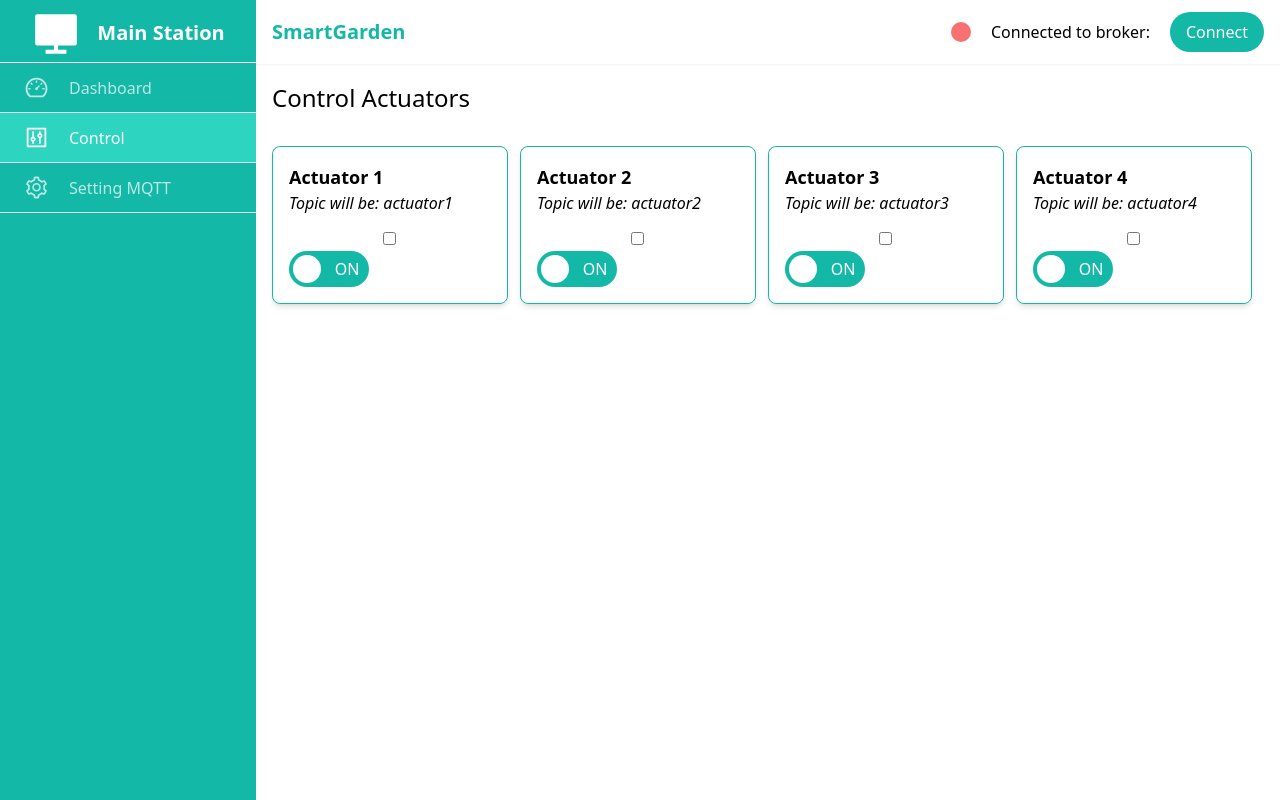
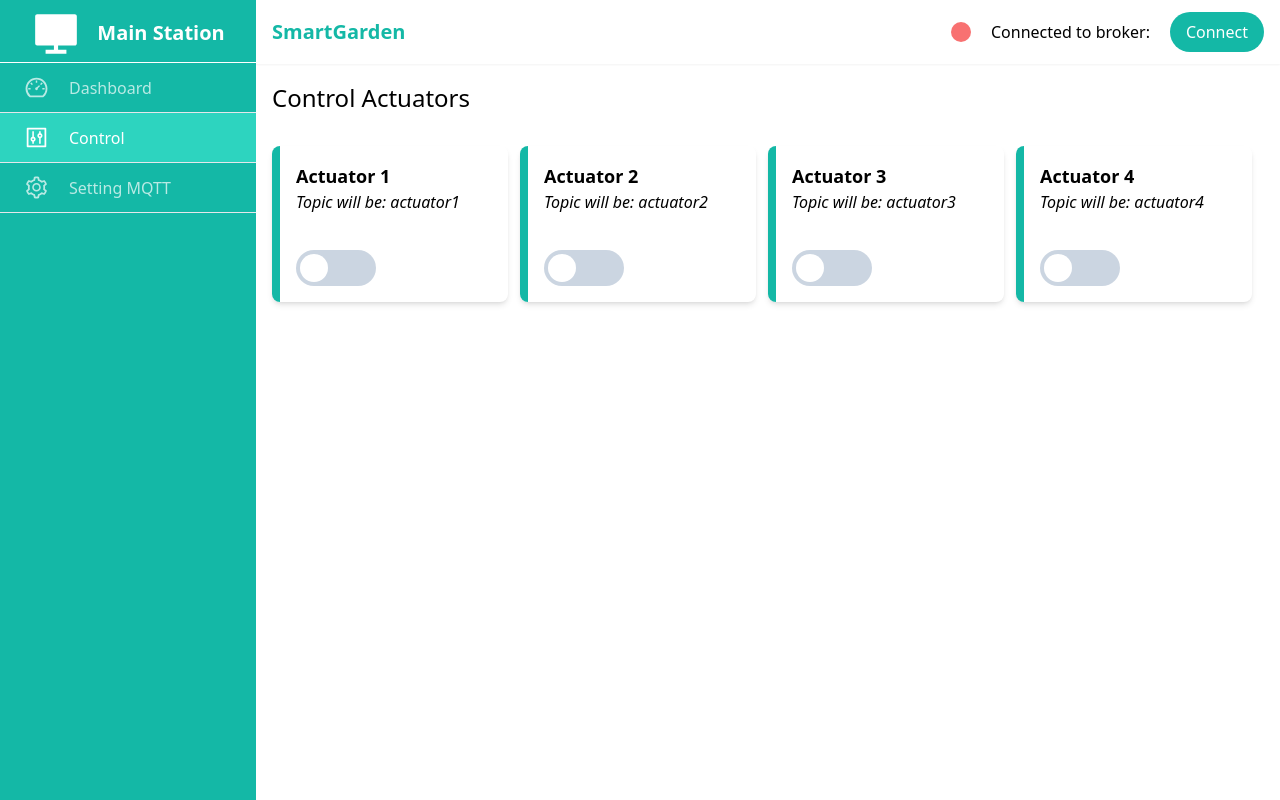
Before and after one commit to tubagusdylan/smart-garden-app, a React (Vite) app: page /control in a window 1280 px wide. Built offline with nearby package versions, Linux system fonts and the light colour scheme.

Commit message:
create functionality for publish mqtt in different actuator

```diff
--- a/src/App.jsx
+++ b/src/App.jsx
@@ -15,6 +15,32 @@ function App() {
   const [subcribeTopic, setSubcribeTopic] = useState("smartgarden/iot/tebe");
   const [publishTopic, setPublishTopic] = useState("smartgarden/iot");
   const [msgPayload, setMsgPayload] = useState({});
+  const [actuators, setActuators] = useState([
+    {
+      id: 1,
+      name: "Actuator 1",
+      topic: "actuator1",
+      status: "OFF",
+    },
+    {
+      id: 2,
+      name: "Actuator 2",
+      topic: "actuator2",
+      status: "OFF",
+    },
+    {
+      id: 3,
+      name: "Actuator 3",
+      topic: "actuator3",
+      status: "OFF",
+    },
+    {
+      id: 4,
+      name: "Actuator 4",
+      topic: "actuator4",
+      status: "OFF",
+    },
+  ]);
 
   const handleClientConnect = (url, option) => {
     setMqttStatus("connecting");
@@ -34,6 +60,32 @@ function App() {
 
   const handlePublishTopic = (topic) => {
     setPublishTopic(topic);
+  };
+
+  const handleActuatorChange = (id) => {
+    let msg;
+    let newActuator;
+
+    const index = actuators.findIndex((value) => {
+      return value.id === id;
+    });
+
+    const currentActuator = actuators[index];
+
+    if (currentActuator.status === "OFF") {
+      msg = JSON.stringify({ payload: 1 });
+      newActuator = { ...currentActuator, status: "ON" };
+      actuators.splice(index, 1, newActuator);
+      client?.publish(`${publishTopic}/${currentActuator.topic}`, msg);
+      setActuators(actuators);
+      return;
+    }
+
+    msg = JSON.stringify({ payload: 0 });
+    newActuator = { ...currentActuator, status: "OFF" };
+    actuators.splice(index, 1, newActuator);
+    client?.publish(`${publishTopic}/${currentActuator.topic}`, msg);
+    setActuators(actuators);
   };
 
   useEffect(() => {
@@ -86,7 +138,7 @@ function App() {
           <div className="mt-32 lg:mt-[66px] px-4 lg:p-4 lg:w-[80%]">
             <Routes>
               <Route path="/" element={<Dashboard />} />
-              <Route path="/control" element={<Control />} />
+              <Route path="/control" element={<Control onActuatorChange={handleActuatorChange} actuators={actuators} />} />
               <Route path="/setting" element={<Settings subcribeTopic={subcribeTopic} publishTopic={publishTopic} onChangeSubcribeTopic={handleSubcribeTopic} onChangePublishTopic={handlePublishTopic} />} />
             </Routes>
           </div>
@@ -97,6 +149,3 @@ function App() {
 }
 
 export default App;
-
-// TODO: Di App bikin fungsi handleActuatorChange, bikin kondisi menggunakan index,
-// !! Kalau index terpilih lakukan publish berdasarkan topic per object di actuators tersebut.
--- a/src/components/ActuatorCard.jsx
+++ b/src/components/ActuatorCard.jsx
@@ -4,25 +4,22 @@
 import { useState } from "react";
 
 const ActuatorCard = (props) => {
-  const { name, topic, status } = props;
-
-  const [isChecked, setIsChecked] = useState(false);
+  const { actuator, onActuatorChange } = props;
 
   return (
-    <div className="w-full lg:w-1/2 xl:w-1/4">
-      <div className="w-full lg:w-[95%] flex flex-wrap items-center p-4 border border-teal-500 rounded-lg shadow-md">
+    <div className="w-full lg:w-1/2 xl:w-1/4 lg:mb-8">
+      <div className="w-full lg:w-[95%] flex flex-wrap items-center justify-between p-4 border-l-8 border-teal-500 rounded-lg shadow-md ">
         <header className="w-1/2 lg:w-full">
-          <h1 className="text-lg font-semibold">{name}</h1>
+          <h1 className="text-lg font-semibold">{actuator.name}</h1>
           <span>
-            <i>Topic will be: {topic}</i>
+            <i>Topic will be: {actuator.topic}</i>
           </span>
         </header>
         <div className="w-1/2 lg:w-full text-center lg:mt-3">
-          <input type="checkbox" className="" id={name} />
-          <label htmlFor={name}>
-            <div className="w-[80px] h-9 rounded-full bg-teal-500 flex items-center px-1 cursor-pointer">
-              <div className="w-1/2 text-white">{status === "OFF" ? <div className=" w-7 h-7 bg-white rounded-full "></div> : "OFF"}</div>
-              <div className="w-1/2 text-white">ON</div>
+          <input type="checkbox" className="invisible" id={actuator.name} onChange={() => onActuatorChange(actuator.id)} />
+          <label htmlFor={actuator.name}>
+            <div className="w-[80px] h-9 rounded-full bg-slate-300 flex items-center px-1 cursor-pointer">
+              <div className="w-7 h-7 bg-white rounded-full "></div>
             </div>
           </label>
         </div>
--- a/src/pages/Control.jsx
+++ b/src/pages/Control.jsx
@@ -1,7 +1,7 @@
+/* eslint-disable react/prop-types */
 import ActuatorCard from "../components/ActuatorCard";
-import { actuators } from "../utils/Actuators";
 
-const Control = () => {
+const Control = ({ onActuatorChange, actuators }) => {
   return (
     <div className="bg-white">
       <div className="container mx-auto">
@@ -11,7 +11,7 @@ const Control = () => {
 
         <section id="subcribe-topic" className="flex flex-wrap w-full gap-10 lg:gap-0 mb-8">
           {actuators.map((actuator) => {
-            return <ActuatorCard key={actuator.id} name={actuator.name} topic={actuator.topic} status={actuator.status} />;
+            return <ActuatorCard key={actuator.id} actuator={actuator} onActuatorChange={onActuatorChange} />;
           })}
         </section>
       </div>
@@ -19,7 +19,4 @@ const Control = () => {
   );
 };
 
-// TODO: Kirim index dan value ke actuator Card, di aktuator card, panggil fungsi dari App
-// TODO: lalu kirim value dan index yang terpilih ke App.
-
 export default Control;
--- a/src/utils/Actuators.jsx
+++ /dev/null
@@ -1,26 +0,0 @@
-export const actuators = [
-  {
-    id: 1,
-    name: "Actuator 1",
-    topic: "actuator1",
-    status: "OFF",
-  },
-  {
-    id: 2,
-    name: "Actuator 2",
-    topic: "actuator2",
-    status: "OFF",
-  },
-  {
-    id: 3,
-    name: "Actuator 3",
-    topic: "actuator3",
-    status: "OFF",
-  },
-  {
-    id: 4,
-    name: "Actuator 4",
-    topic: "actuator4",
-    status: "OFF",
-  },
-];
```
